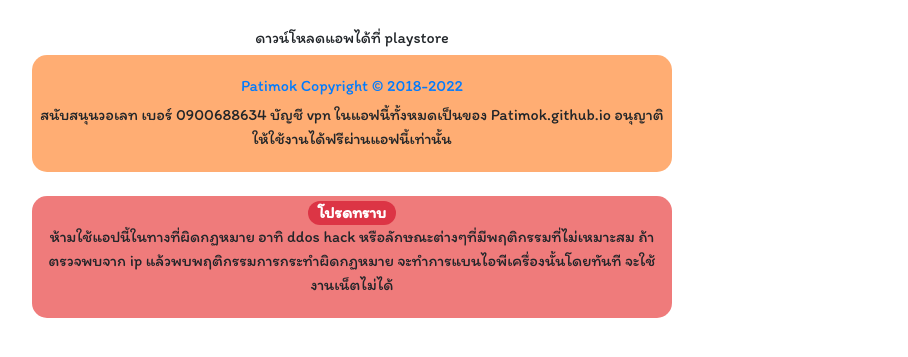
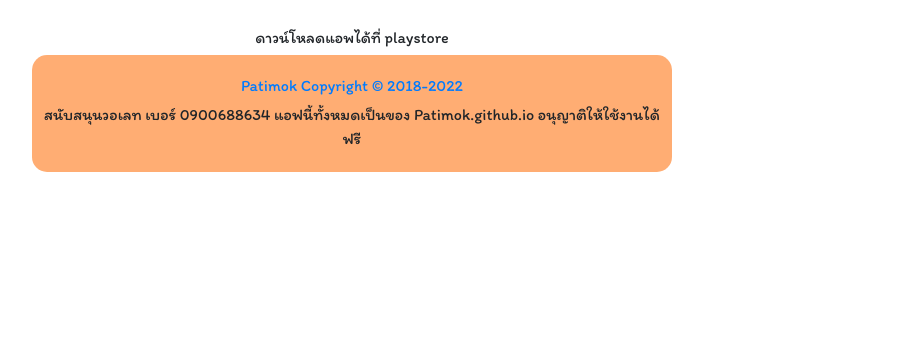
Before and after one commit to patimok/patimok.github.io, a plain HTML site: page index.html in a window 1280 px wide. Shown: the part 191-548 px from the top of the page, without its empty margins (288-1196 px from the left). Drawn offline with nearby package versions, Linux system fonts and the light colour scheme.

Commit message:
Update index.html

```diff
--- a/index.html
+++ b/index.html
@@ -44,13 +44,8 @@
 <section class="container col-12 text-center" style="background-color: rgba(255, 109, 5, 0.556); padding: 5px; width: 50%; border-radius: 15px;">
     <h6 class="text-primary mt-3">Patimok Copyright © 2018-2022</h6>
     <p>สนับสนุนวอเลท เบอร์ 0900688634
-        บัญชี vpn ในแอฟนี้ทั้งหมดเป็นของ Patimok.github.io
-        อนุญาติให้ใช้งานได้ฟรีผ่านแอฟนี้เท่านั้น</p>
-</section>
-<br>
-<section class="container col-12 text-center" style=" background-color: #e1060687; padding: 5px; width: 50%; border-radius: 15px;">
-    <span class="badge badge-pill badge-danger" style="font-size: medium;">โปรดทราบ</span>
-    <p>ห้ามใช้แอปนี้ในทางที่ผิดกฏหมาย อาทิ ddos hack หรือลักษณะต่างๆที่มีพฤติกรรมที่ไม่เหมาะสม ถ้าตรวจพบจาก ip แล้วพบพฤติกรรมการกระทำผิดกฏหมาย จะทำการแบนไอพีเครื่องนั้นโดยทันที จะใช้งานเน็ตไม่ได้</p>
+        แอฟนี้ทั้งหมดเป็นของ Patimok.github.io
+        อนุญาติให้ใช้งานได้ฟรี</p>
 </section>
 
 
```
